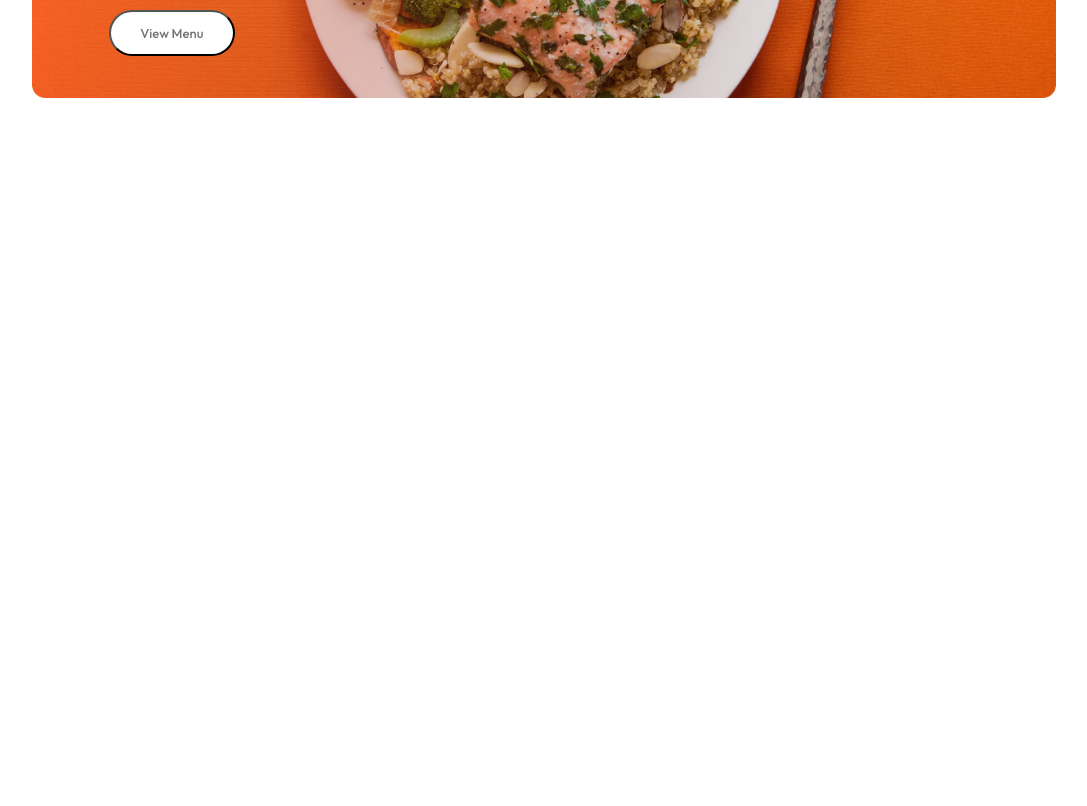
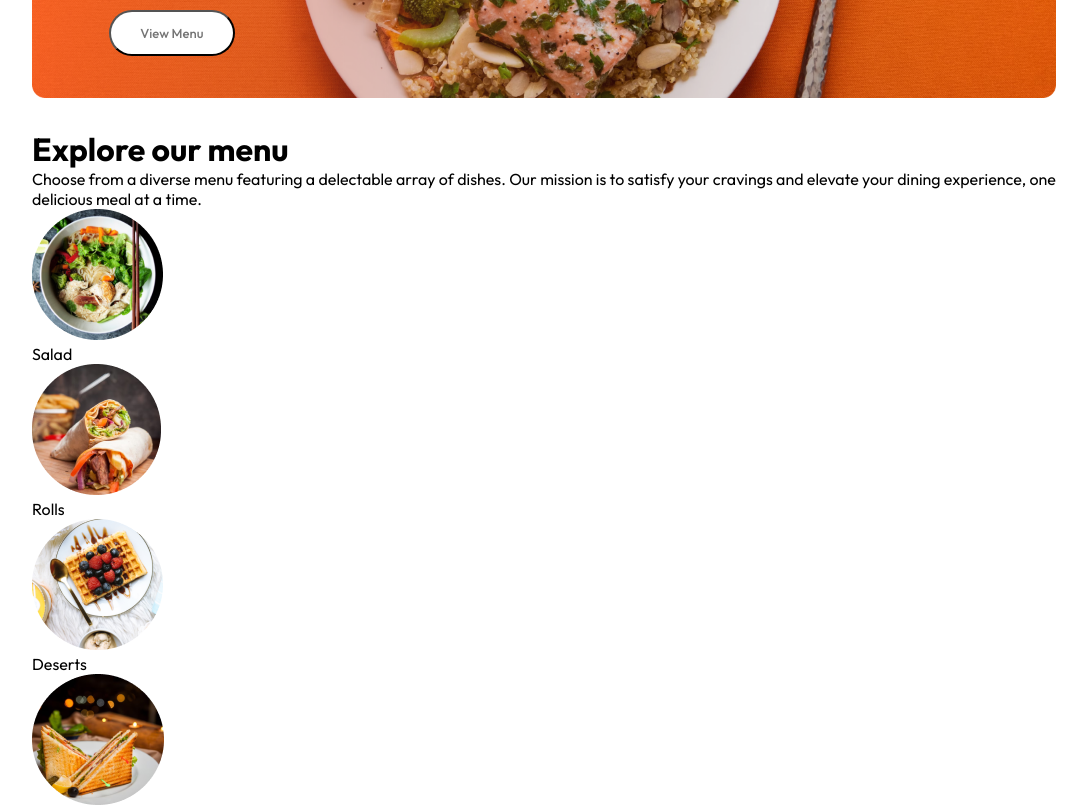
Before and after one commit to paz1ch/CNPM, a React (Vite) app in the folder frontend/: page / in a window 1280 px wide. Shown: the part 440-1246 px from the top of the page, without its empty margins (96-1183 px from the left). Before the commit the page ends 800 px from the top, so only its background shows below. Built offline with nearby package versions, Linux system fonts and the light colour scheme.

Commit message:
add file explore menu and its css file

```diff
--- /dev/null
+++ b/frontend/src/components/ExploreMenu/ExploreMenu.jsx
@@ -0,0 +1,24 @@
+import React from 'react'
+import './ExploreMenu.css'
+import { menu_list } from '../../assets/assets'
+
+const ExploreMenu = () => {
+  return (
+    <div className='explore-menu' id='explore-menu'>
+      <h1>Explore our menu</h1>
+      <p className='explore-menu-text'>Choose from a diverse menu featuring a delectable array of dishes. Our mission is to satisfy your cravings and elevate your dining experience, one delicious meal at a time.</p>
+      <div className='explore-menu-list'>
+        {menu_list.map((item, index) => {
+            return (
+                <div key={index} className='explore-menu-list-item'>
+                    <img src={item.menu_image} alt="" />
+                    <p>{item.menu_name}</p>
+                </div>
+            )
+        })}
+      </div>
+    </div>
+  )
+}
+
+export default ExploreMenu
--- a/frontend/src/components/Header/Header.css
+++ b/frontend/src/components/Header/Header.css
@@ -15,6 +15,7 @@
     max-width: 50%;
     bottom: 10%;
     left: 6vw;
+    animation: fadeIn 3s;
 }
 
 .header-contents h2{
--- a/frontend/src/index.css
+++ b/frontend/src/index.css
@@ -24,7 +24,7 @@
   0%{
     opacity: 0;
   }
-  1%{
+  100%{
     opacity: 1;
   }
 }
--- a/frontend/src/pages/Home/Home.jsx
+++ b/frontend/src/pages/Home/Home.jsx
@@ -1,11 +1,13 @@
 import React from 'react'
 import './Home.css'
 import Header from '../../components/Header/Header'
+import ExploreMenu from '../../components/ExploreMenu/ExploreMenu'
 
 const Home = () => {
   return (
     <div>
       <Header/>
+      <ExploreMenu/>
     </div>
   )
 }
```
Also changed, not shown: frontend/src/components/ExploreMenu/ExploreMenu.css (added).
